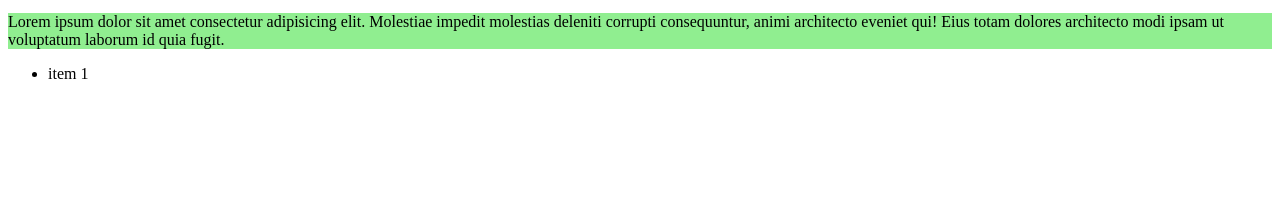
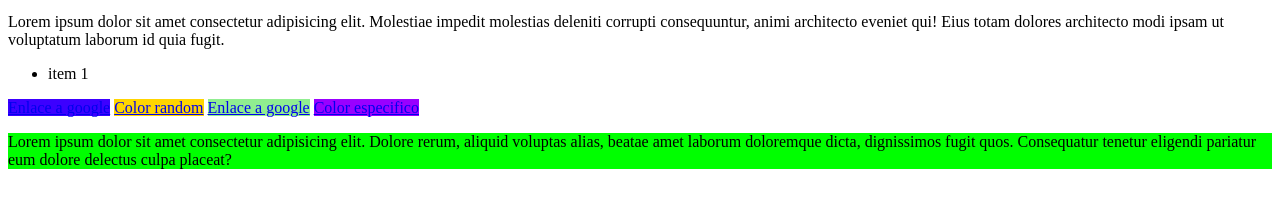
Before and after one commit to StebanSzs/cursoCSS, a plain HTML site: page selectores/index.html in a window 1280 px wide. Shown: the part 119-326 px from the top of the page. Drawn offline with Linux system fonts and the light colour scheme.

Commit message:
Update HTML language attribute to Spanish and enhance CSS selectors documentation

```diff
--- a/selectores/css/styles.css
+++ b/selectores/css/styles.css
@@ -8,6 +8,14 @@ Selectores simples
     Selectores de atributo
         id -> id elemento
         class -> .clase
+        [href] -> [atributo]
+        [atributo="valor"]
+        [atributo^="valor"]
+        [atributo*="valor"]
+        [atributo$="valor"]
+        [atributo|="valor"]
+
+
 Selectores compuestos
     Selectores agrupados
     Selectores combinadores
@@ -31,7 +39,7 @@ li{
     background-color: lightyellow;
 } */
 
-#title{
+/* #title{
     background-color: lightblue;
 }
 .title{
@@ -39,4 +47,23 @@ li{
 }
 .text{
     background-color: lightgreen;
+} */
+
+[href]{
+    background-color: lightgreen;
 }
+[href="https://google.com"]{
+    background-color: rgb(60, 0, 255);
+}
+[href^="color"]{
+    background-color: rgb(255, 0, 0);
+}
+[href*="modo"]{
+    background-color: rgb(255, 213, 0);
+}
+[href$="especifico"]{
+    background-color: rgb(153, 0, 255);
+}
+[lang|="en"]{
+    background-color: rgb(0, 255, 0);
+}
--- a/selectores/index.html
+++ b/selectores/index.html
@@ -1,5 +1,5 @@
 <!DOCTYPE html>
-<html lang="en">
+<html lang="es">
 <head>
     <meta charset="UTF-8">
     <meta name="viewport" content="width=device-width, initial-scale=1.0">
@@ -16,5 +16,12 @@
     <ul>
         <li>item 1</li>
     </ul>
+
+    <a href="https://google.com">Enlace a google</a>
+    <a href="color-modo-random">Color random</a>
+    <a href="https://x.com">Enlace a google</a>
+    <a href="color-especifico">Color especifico</a>
+
+    <p lang="en">Lorem ipsum dolor sit amet consectetur adipisicing elit. Dolore rerum, aliquid voluptas alias, beatae amet laborum doloremque dicta, dignissimos fugit quos. Consequatur tenetur eligendi pariatur eum dolore delectus culpa placeat?</p>
 </body>
 </html>
```
